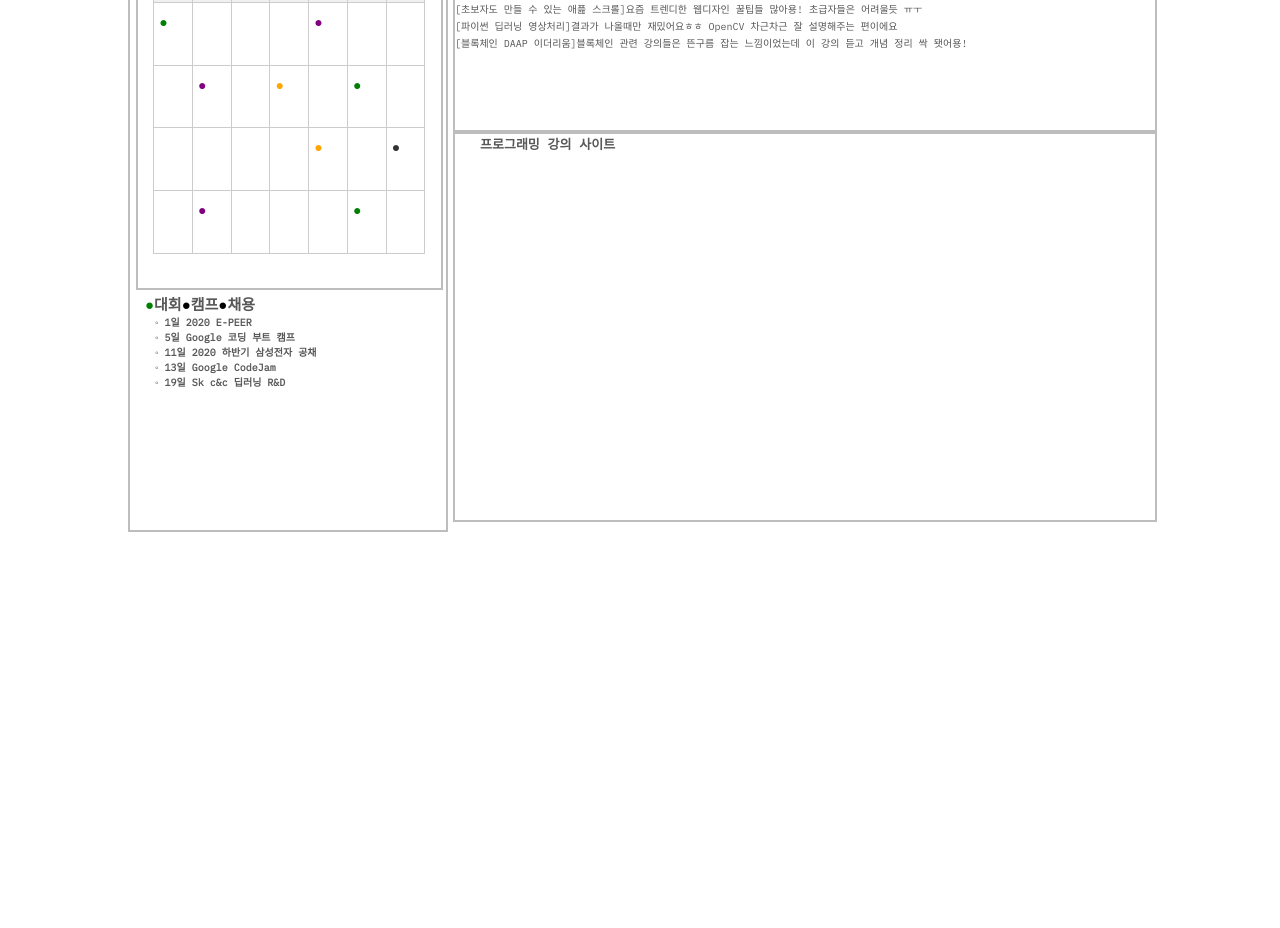
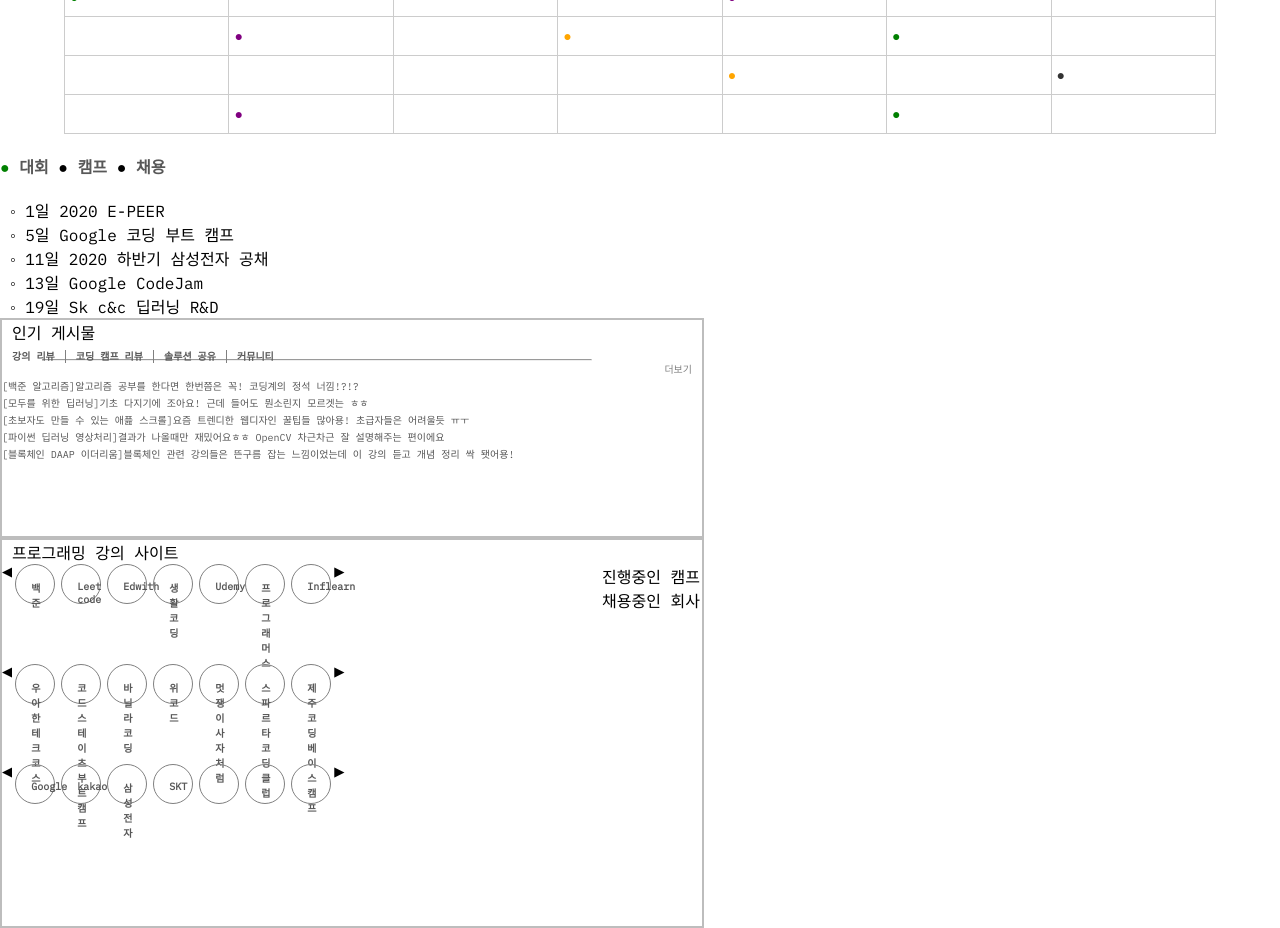
Before and after one commit to uhyunjung/PReview, a React (Create React App) app: page / in a window 1280 px wide. Shown: the part 1400-2328 px from the top of the page. Before the commit the page ends 1942 px from the top, so only its background shows below. Built offline with nearby package versions, Linux system fonts and the light colour scheme; no server answers.

Commit message:
전체 css 파일 수정

```diff
--- a/src/Main.js
+++ b/src/Main.js
@@ -6,10 +6,10 @@ class Main extends Component {
     render() {
         return (
             <div className="Main">
-                <div id='main_left'>
-                    <div id='schedule'>
-                        <article id="mainarticle">
-                            <p id='small_title_cal'>12월의 일정</p>
+                <div class='main_left'>
+                    <div class='schedule'>
+                        <article class="mainarticle">
+                            <p class='small_title_cal'>12월의 일정</p>
                             <table class="tg">
                                 <thead>
                                     <tr>
@@ -63,16 +63,17 @@ class Main extends Component {
                             </table>
                         </article>
                     </div>
-
-                    <div id='schedule2'>
-                        <h4 style={{ color: "green", display: "inline-block" }}>● </h4>
-                        <h4 style={{ color: "#585858", display: "inline-block" }}>대회 </h4>
-                        <h4 style={{ color: "#purple", display: "inline-block" }}>● </h4>
-                        <h4 style={{ color: "#585858", display: "inline-block" }}>캠프 </h4>
-                        <h4 style={{ color: "#orange", display: "inline-block" }}>● </h4>
-                        <h4 style={{ color: "#585858", display: "inline-block" }}>채용 </h4>
+                    <br></br>
+                    <div class='schedule2'>
+                        <h4 style={{ color: "green", display: "inline-block" }}>●</h4>&nbsp;
+                        <h4 style={{ color: "#585858", display: "inline-block" }}> 대회 </h4>&nbsp;
+                        <h4 style={{ color: "#purple", display: "inline-block" }}>● </h4>&nbsp;
+                        <h4 style={{ color: "#585858", display: "inline-block" }}> 캠프 </h4>&nbsp;
+                        <h4 style={{ color: "#orange", display: "inline-block" }}>● </h4>&nbsp;
+                        <h4 style={{ color: "#585858", display: "inline-block" }}> 채용 </h4>&nbsp;
                     </div>
-                    <div id='schedule3'>
+                    <br></br>
+                    <div class='schedule3'>
                         <p> ◦ 1일 2020 E-PEER</p>
                         <p> ◦ 5일 Google 코딩 부트 캠프</p>
                         <p> ◦ 11일 2020 하반기 삼성전자 공채</p>
@@ -83,7 +84,7 @@ class Main extends Component {
 
 
                 <div id='main_right_top'>
-                    <p id='small_title'>인기 게시물</p>
+                    <p class='small_title'>인기 게시물</p>
                     <nav id='nav2'>
                         <ul>
                             <li id='nav_item2' style={{ borderLeft: "none" }}><a href="">강의 리뷰</a></li>
@@ -104,7 +105,63 @@ class Main extends Component {
                     </ul>
                 </div>
                 <div id='main_right_bottom'>
-                    <p id='small_title'>프로그래밍 강의 사이트</p>
+                    <p class="small_title">프로그래밍 강의 사이트</p>
+                    <div id='main_algorithm'>
+                        <input id='next' type="button" value="◀"></input>
+                        <div id='site_box'>
+                            <a href="https://www.acmicpc.net/">백준</a></div>
+                        <div id='site_box'>
+                            <a href="https://leetcode.com/">Leet code</a></div>
+                        <div id='site_box'>
+                            <a href="https://www.edwith.org/">Edwith</a></div>
+                        <div id='site_box'>
+                            <a href="https://opentutorials.org/course/1">생활 코딩</a></div>
+                        <div id='site_box'>
+                            <a href="https://www.udemy.com/">Udemy</a></div>
+                        <div id='site_box'>
+                            <a href="https://programmers.co.kr/">프로그래머스</a></div>
+                        <div id='site_box'>
+                            <a href="https://www.inflearn.com/">Inflearn</a></div>
+                        <input id='next' type="button" value="▶"></input>
+                    </div>
+                    <p class='small_title'>진행중인 캠프</p>
+                    <div id='main_camp'>
+                        <input id='next' type="button" value="◀"></input>
+                        <div id='site_box'>
+                            <a href="https://woowacourse.github.io/">우아한 테크코스</a></div>
+                        <div id='site_box'>
+                            <a href="https://codestates.com/">코드 스테이츠 부트캠프</a></div>
+                        <div id='site_box'>
+                            <a href="https://www.vanillacoding.co/">바닐라 코딩</a></div>
+                        <div id='site_box'>
+                            <a href="https://wecode.co.kr/">위코드</a></div>
+                        <div id='site_box'>
+                            <a href="https://class.likelion.net/">멋쟁이 사자처럼</a></div>
+                        <div id='site_box'>
+                            <a href="https://spartacodingclub.kr/curriculum/web">스파르타 코딩클럽</a></div>
+                        <div id='site_box'>
+                            <a href="https://www.inflearn.com/">제주 코딩 베이스 캠프</a></div>
+                        <input id='next' type="button" value="▶"></input>
+                    </div>
+                    <p class='small_title'>채용중인 회사</p>
+                    <div id='main_career'>
+                        <input id='next' type="button" value="◀"></input>
+                        <div id='site_box'>
+                            <a href="https://careers.google.com/c/">Google</a></div>
+                        <div id='site_box'>
+                            <a href="https://careers.kakao.com/index">kakao</a></div>
+                        <div id='site_box'>
+                            <a href="https://www.samsungcareers.com/main.html">삼성전자</a></div>
+                        <div id='site_box'>
+                            <a href="https://careers.sktelecom.com/skRecruitAnnounce/doing">SKT</a></div>
+                        <div id='site_box'>
+                            <a href=""></a></div>
+                        <div id='site_box'>
+                            <a href=""></a></div>
+                        <div id='site_box'>
+                            <a href=""></a></div>
+                        <input id='next' type="button" value="▶"></input>
+                    </div>
                 </div>
             </div>
         )
```
